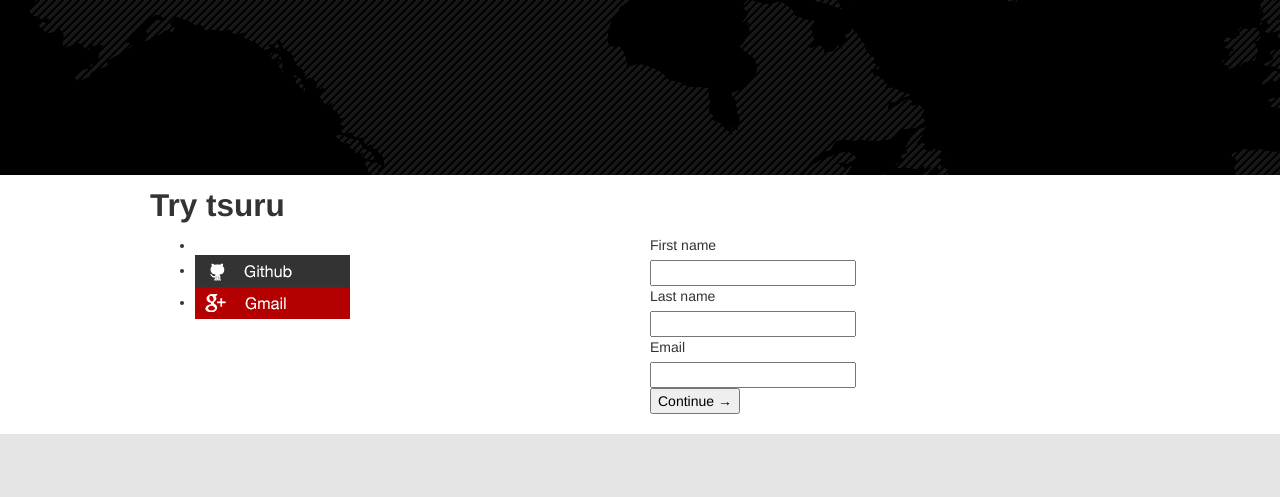
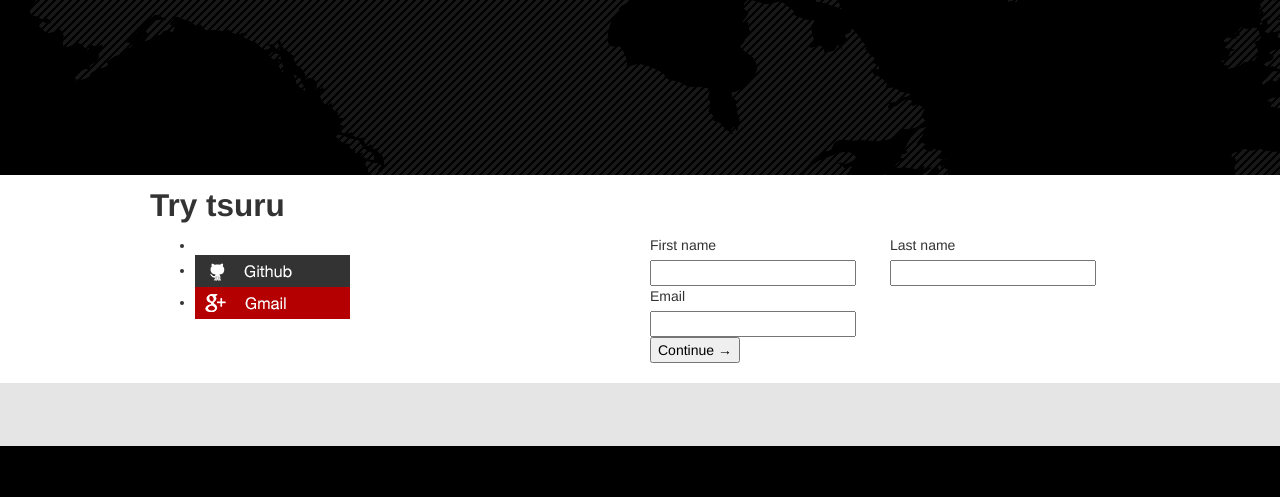
Before and after one commit to tsuru/tsuru.io, a Python web app: template templates/index.html in a window 1280 px wide. Shown: the part 407-904 px from the top of the page. After the commit the page ends 853 px from the top, so only its background shows below. Run offline with Jinja, Linux system fonts and the light colour scheme; the template is opened without the code that fills it, so the values that code supplies are empty; some libraries are stand-ins or nearby versions.

Commit message:
aligning the form.

```diff
--- a/templates/index.html
+++ b/templates/index.html
@@ -18,10 +18,20 @@
 </div>
 <div class="login-form span6">
 	<form action="index_submit" method="get" accept-charset="utf-8">
-		<label for="first_name">First name</label><input type="text/submit/hidden/button" first_name="first_name" value="" id="first_name">
-		<label for="last_name">Last name</label><input type="text/submit/hidden/button" last_name="last_name" value="" id="last_name">
-		<label for="email">Email</label><input type="text/submit/hidden/button" email="email" value="" id="email">
-	<p><input type="submit" value="Continue &rarr;"></p>
+		<div class="row">
+			<div class="span3">
+				<label for="first_name">First name</label><input type="text/submit/hidden/button" first_name="first_name" value="" id="first_name">
+			</div>
+			<div class="span3">
+				<label for="last_name">Last name</label><input type="text/submit/hidden/button" last_name="last_name" value="" id="last_name">
+			</div>
+		</div>
+		<div class="row">
+			<div class="span6">
+				<label for="email">Email</label><input type="text/submit/hidden/button" email="email" value="" id="email">
+			</div>
+		</div>
+		<p><input type="submit" value="Continue &rarr;"></p>
 	</form>
 </div>
 {% endblock %}
```
